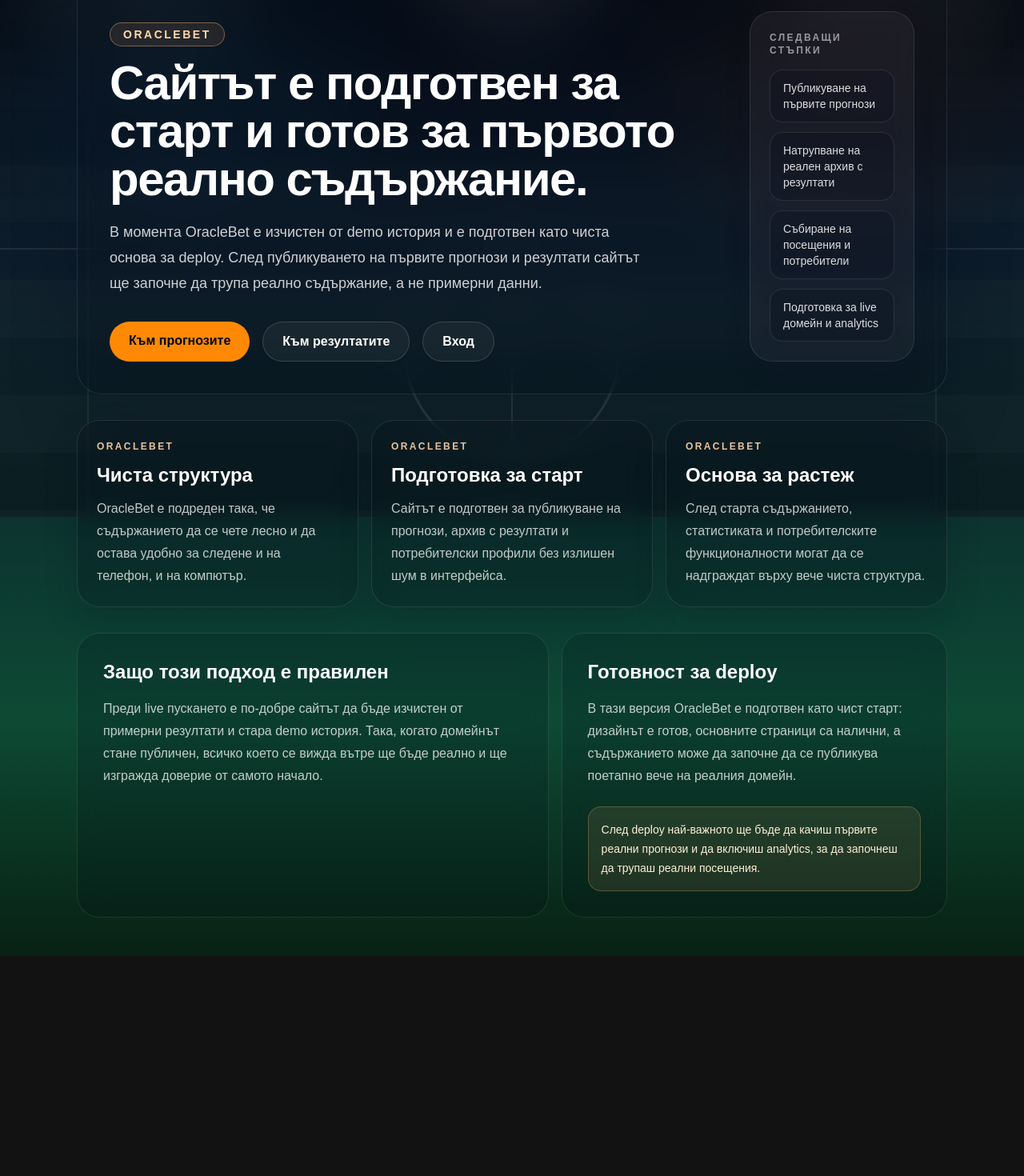
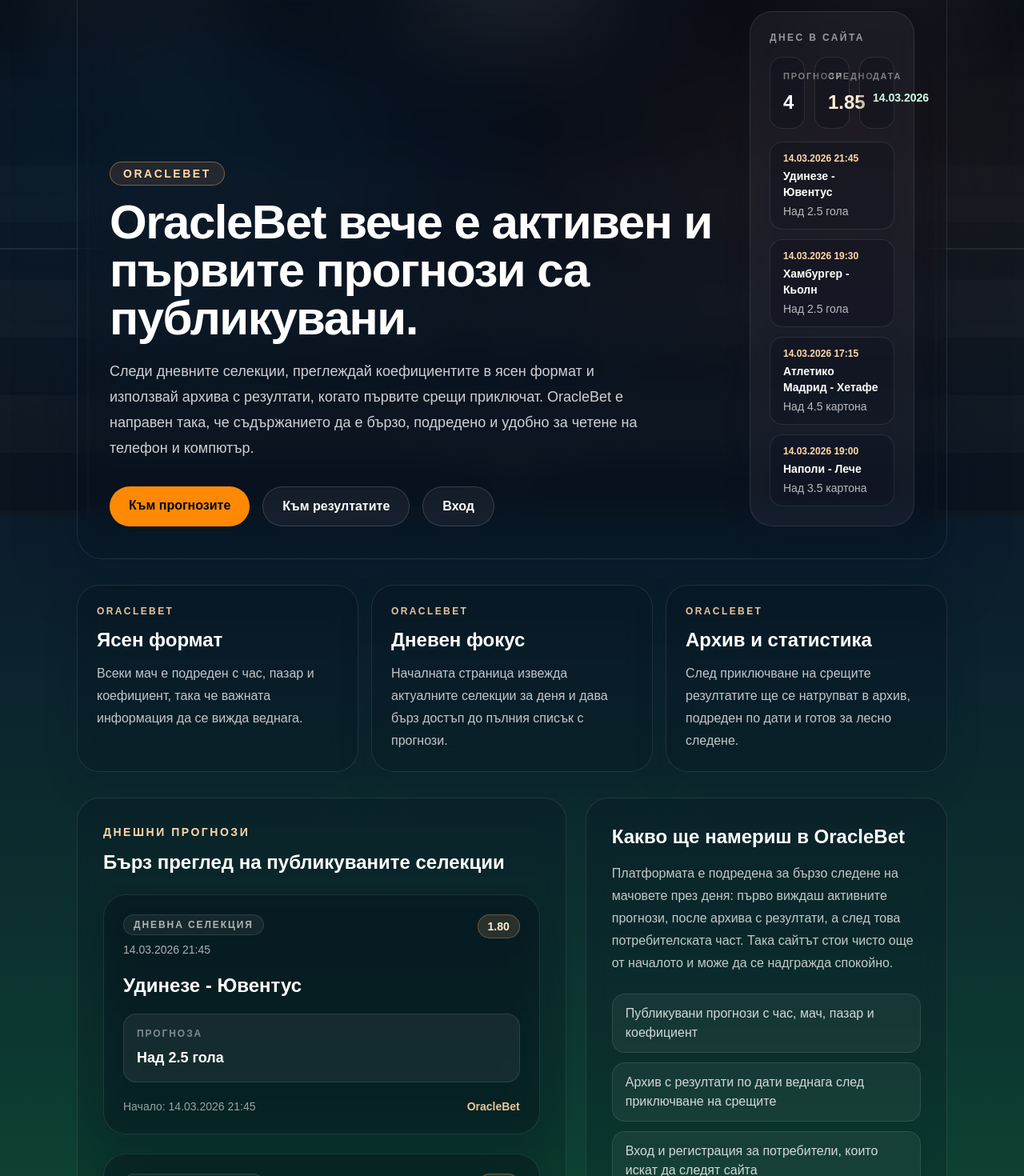
Before and after one commit to donkovski/oraclebet, a Next.js app: page / in a window 1280 px wide. Shown: the part 154-1624 px from the top of the page at 80% size. Before the commit the page ends 1349 px from the top, so only its background shows below. Built offline with nearby package versions, Linux system fonts and the light colour scheme; no server answers.

Commit message:
Activate site and add first predictions

```diff
--- a/app/bezplatni/page.tsx
+++ b/app/bezplatni/page.tsx
@@ -11,12 +11,12 @@
             Прогнози
           </p>
           <h1 className="mt-4 text-4xl font-black tracking-tight text-white md:text-5xl">
-            Първите прогнози ще бъдат публикувани скоро.
+            В момента няма активни прогнози.
           </h1>
           <p className="mt-4 max-w-2xl leading-7 text-white/75">
-            Страницата е подготвена за live съдържание, но demo прогнозите са
-            премахнати, за да може сайтът да стартира чисто. Когато добавиш
-            първите реални селекции, те ще се покажат тук автоматично.
+            Когато има нови селекции за деня, те ще се появят тук автоматично.
+            Провери отново по-късно или влез в профила си, за да следиш сайта
+            по-лесно.
           </p>
 
           <div className="mt-8 flex flex-wrap gap-4">
@@ -42,9 +42,9 @@
   const averageOdds = (
     predictions.reduce((sum, item) => sum + Number(item.odds), 0) / totalPredictions
   ).toFixed(2)
-  const highestOdds = Math.max(...predictions.map((item) => Number(item.odds))).toFixed(2)
   const featuredPrediction = predictions[0]
   const remainingPredictions = predictions.slice(1)
+  const activeDate = featuredPrediction.kickoff.split(" ")[0]
 
   return (
     <main className="space-y-8">
@@ -55,12 +55,12 @@
               Актуални прогнози
             </p>
             <h1 className="mt-4 text-4xl font-black tracking-tight text-white md:text-5xl">
-              Прогнози за бърз преглед и лесно следене всеки ден.
+              Днешните селекции са вече публикувани.
             </h1>
             <p className="mt-4 max-w-2xl leading-7 text-white/75">
-              Тук виждаш актуалните селекции в ясен betting формат. Идеята е
-              потребителят да хване най-важното веднага: мач, прогноза и
-              коефициент, без да се губи в излишни елементи.
+              Тук виждаш актуалните прогнози за деня в ясен формат с час,
+              пазар и коефициент. Идеята е най-важното да се вижда веднага,
+              без излишен шум и без да губиш време в дълги списъци.
             </p>
           </div>
 
@@ -79,9 +79,9 @@
             </div>
             <div className="rounded-2xl border border-white/10 bg-white/6 p-4 text-center">
               <p className="text-xs font-semibold uppercase tracking-[0.16em] text-white/45">
-                Макс
+                Дата
               </p>
-              <p className="mt-2 text-2xl font-bold text-emerald-100">{highestOdds}</p>
+              <p className="mt-2 text-lg font-bold text-emerald-100">{activeDate}</p>
             </div>
           </div>
         </div>
@@ -96,7 +96,16 @@
             {featuredPrediction.match}
           </h2>
 
-          <div className="mt-6 grid gap-4 md:grid-cols-2">
+          <div className="mt-6 grid gap-4 md:grid-cols-3">
+            <div className="rounded-2xl border border-white/10 bg-white/6 p-5">
+              <p className="text-xs font-semibold uppercase tracking-[0.16em] text-white/45">
+                Начало
+              </p>
+              <p className="mt-3 text-xl font-bold text-white">
+                {featuredPrediction.kickoff}
+              </p>
+            </div>
+
             <div className="rounded-2xl border border-white/10 bg-white/6 p-5">
               <p className="text-xs font-semibold uppercase tracking-[0.16em] text-white/45">
                 Прогноза
@@ -118,8 +127,8 @@
 
           <p className="mt-6 max-w-2xl leading-7 text-white/72">
             Акцентът на деня е изведен отделно, за да се вижда още при първото
-            отваряне на страницата, а останалите прогнози остават подредени и
-            лесни за сравнение.
+            отваряне на страницата, а останалите селекции остават подредени
+            отдолу за бърз преглед и лесно сравнение.
           </p>
         </article>
 
@@ -128,6 +137,7 @@
             <PredictionCard
               key={`${item.match}-${item.prediction}`}
               match={item.match}
+              kickoff={item.kickoff}
               prediction={item.prediction}
               odds={item.odds}
             />
@@ -157,6 +167,7 @@
             <PredictionCard
               key={`full-${item.match}-${item.prediction}`}
               match={item.match}
+              kickoff={item.kickoff}
               prediction={item.prediction}
               odds={item.odds}
             />
--- a/app/page.tsx
+++ b/app/page.tsx
@@ -1,28 +1,34 @@
 import Link from "next/link"
+import PredictionCard from "../components/PredictionCard"
+import { predictions } from "../data/predictions"
 
 const highlights = [
   {
-    title: "Чиста структура",
-    text: "OracleBet е подреден така, че съдържанието да се чете лесно и да остава удобно за следене и на телефон, и на компютър.",
+    title: "Ясен формат",
+    text: "Всеки мач е подреден с час, пазар и коефициент, така че важната информация да се вижда веднага.",
   },
   {
-    title: "Подготовка за старт",
-    text: "Сайтът е подготвен за публикуване на прогнози, архив с резултати и потребителски профили без излишен шум в интерфейса.",
+    title: "Дневен фокус",
+    text: "Началната страница извежда актуалните селекции за деня и дава бърз достъп до пълния списък с прогнози.",
   },
   {
-    title: "Основа за растеж",
-    text: "След старта съдържанието, статистиката и потребителските функционалности могат да се надграждат върху вече чиста структура.",
+    title: "Архив и статистика",
+    text: "След приключване на срещите резултатите ще се натрупват в архив, подреден по дати и готов за лесно следене.",
   },
 ]
 
-const nextSteps = [
-  "Публикуване на първите прогнози",
-  "Натрупване на реален архив с резултати",
-  "Събиране на посещения и потребители",
-  "Подготовка за live домейн и analytics",
-]
+export default function Home() {
+  const totalPredictions = predictions.length
+  const averageOdds =
+    totalPredictions === 0
+      ? "0.00"
+      : (
+          predictions.reduce((sum, item) => sum + Number(item.odds), 0) / totalPredictions
+        ).toFixed(2)
+  const firstKickoff = predictions[0]?.kickoff ?? ""
+  const activeDate = firstKickoff ? firstKickoff.split(" ")[0] : "Няма дата"
+  const previewPredictions = predictions.slice(0, 3)
 
-export default function Home() {
   return (
     <main className="space-y-8">
       <section className="rounded-[32px] border border-white/10 bg-slate-950/20 p-8 shadow-[0_24px_80px_rgba(8,15,34,0.28)] backdrop-blur-xl md:p-10">
@@ -33,14 +39,14 @@
             </p>
 
             <h1 className="text-5xl font-black tracking-tight text-white md:text-6xl">
-              Сайтът е подготвен за старт и готов за първото реално съдържание.
+              OracleBet вече е активен и първите прогнози са публикувани.
             </h1>
 
             <p className="mt-5 max-w-2xl text-lg leading-8 text-white/80">
-              В момента OracleBet е изчистен от demo история и е подготвен като
-              чиста основа за deploy. След публикуването на първите прогнози и
-              резултати сайтът ще започне да трупа реално съдържание, а не
-              примерни данни.
+              Следи дневните селекции, преглеждай коефициентите в ясен формат и
+              използвай архива с резултати, когато първите срещи приключат.
+              OracleBet е направен така, че съдържанието да е бързо, подредено
+              и удобно за четене на телефон и компютър.
             </p>
 
             <div className="mt-8 flex flex-wrap gap-4">
@@ -67,16 +73,39 @@
 
           <div className="rounded-[28px] border border-white/10 bg-white/5 p-6 text-sm text-white/75 shadow-[0_12px_32px_rgba(15,23,42,0.16)] backdrop-blur-lg lg:max-w-sm">
             <p className="text-xs font-semibold uppercase tracking-[0.2em] text-white/55">
-              Следващи стъпки
+              Днес в сайта
             </p>
 
+            <div className="mt-4 grid grid-cols-3 gap-3">
+              <div className="rounded-2xl border border-white/10 bg-slate-950/20 px-4 py-4 text-center">
+                <p className="text-[11px] font-semibold uppercase tracking-[0.16em] text-white/45">
+                  Прогнози
+                </p>
+                <p className="mt-2 text-2xl font-bold text-white">{totalPredictions}</p>
+              </div>
+              <div className="rounded-2xl border border-white/10 bg-slate-950/20 px-4 py-4 text-center">
+                <p className="text-[11px] font-semibold uppercase tracking-[0.16em] text-white/45">
+                  Средно
+                </p>
+                <p className="mt-2 text-2xl font-bold text-orange-100">{averageOdds}</p>
+              </div>
+              <div className="rounded-2xl border border-white/10 bg-slate-950/20 px-4 py-4 text-center">
+                <p className="text-[11px] font-semibold uppercase tracking-[0.16em] text-white/45">
+                  Дата
+                </p>
+                <p className="mt-2 text-sm font-bold text-emerald-100">{activeDate}</p>
+              </div>
+            </div>
+
             <div className="mt-4 space-y-3">
-              {nextSteps.map((item) => (
+              {predictions.map((item) => (
                 <div
-                  key={item}
-                  className="rounded-2xl border border-white/10 bg-slate-950/20 px-4 py-3 text-white/85"
+                  key={`${item.match}-${item.kickoff}`}
+                  className="rounded-2xl border border-white/10 bg-slate-950/20 px-4 py-3"
                 >
-                  {item}
+                  <p className="text-xs font-semibold text-orange-200">{item.kickoff}</p>
+                  <p className="mt-1 font-semibold text-white">{item.match}</p>
+                  <p className="mt-1 text-white/70">{item.prediction}</p>
                 </div>
               ))}
             </div>
@@ -99,30 +128,51 @@
         ))}
       </section>
 
-      <section className="grid gap-4 lg:grid-cols-[1.1fr_0.9fr]">
+      <section className="grid gap-6 xl:grid-cols-[1.15fr_0.85fr]">
         <div className="rounded-[28px] border border-white/10 bg-slate-950/15 p-6 backdrop-blur-lg md:p-8">
-          <h2 className="text-2xl font-bold text-white">
-            Защо този подход е правилен
+          <p className="text-sm font-semibold uppercase tracking-[0.18em] text-orange-200">
+            Днешни прогнози
+          </p>
+          <h2 className="mt-3 text-2xl font-bold text-white">
+            Бърз преглед на публикуваните селекции
           </h2>
-          <p className="mt-4 max-w-2xl leading-7 text-white/75">
-            Преди live пускането е по-добре сайтът да бъде изчистен от примерни
-            резултати и стара demo история. Така, когато домейнът стане публичен,
-            всичко което се вижда вътре ще бъде реално и ще изгражда доверие от
-            самото начало.
-          </p>
+          <div className="mt-6 grid gap-6">
+            {previewPredictions.map((item) => (
+              <PredictionCard
+                key={`${item.match}-${item.kickoff}`}
+                match={item.match}
+                kickoff={item.kickoff}
+                prediction={item.prediction}
+                odds={item.odds}
+              />
+            ))}
+          </div>
         </div>
 
         <div className="rounded-[28px] border border-white/10 bg-slate-950/15 p-6 backdrop-blur-lg md:p-8">
-          <h2 className="text-2xl font-bold text-white">Готовност за deploy</h2>
-          <p className="mt-4 leading-7 text-white/75">
-            В тази версия OracleBet е подготвен като чист старт: дизайнът е
-            готов, основните страници са налични, а съдържанието може да започне
-            да се публикува поетапно вече на реалния домейн.
+          <h2 className="text-2xl font-bold text-white">
+            Какво ще намериш в OracleBet
+          </h2>
+          <p className="mt-4 max-w-2xl leading-7 text-white/75">
+            Платформата е подредена за бързо следене на мачовете през деня:
+            първо виждаш активните прогнози, после архива с резултати, а след
+            това потребителската част. Така сайтът стои чисто още от началото и
+            може да се надгражда спокойно.
           </p>
 
-          <div className="mt-6 rounded-2xl border border-orange-300/25 bg-orange-300/10 p-4 text-sm leading-6 text-orange-100">
-            След deploy най-важното ще бъде да качиш първите реални прогнози и да
-            включиш analytics, за да започнеш да трупаш реални посещения.
+          <div className="mt-6 space-y-3">
+            <div className="rounded-2xl border border-white/10 bg-white/5 px-4 py-3 text-white/80">
+              Публикувани прогнози с час, мач, пазар и коефициент
+            </div>
+            <div className="rounded-2xl border border-white/10 bg-white/5 px-4 py-3 text-white/80">
+              Архив с резултати по дати веднага след приключване на срещите
+            </div>
+            <div className="rounded-2xl border border-white/10 bg-white/5 px-4 py-3 text-white/80">
+              Вход и регистрация за потребители, които искат да следят сайта
+            </div>
+            <div className="rounded-2xl border border-orange-300/25 bg-orange-300/10 px-4 py-3 text-orange-100">
+              Следващата стъпка е трупане на реални резултати, трафик и analytics
+            </div>
           </div>
         </div>
       </section>
--- a/components/PredictionCard.tsx
+++ b/components/PredictionCard.tsx
@@ -1,16 +1,20 @@
 type Props = {
   match: string
+  kickoff: string
   prediction: string
   odds: string
 }
 
-export default function PredictionCard({ match, prediction, odds }: Props) {
+export default function PredictionCard({ match, kickoff, prediction, odds }: Props) {
   return (
     <article className="group rounded-[28px] border border-white/10 bg-slate-950/24 p-6 shadow-[0_18px_40px_rgba(8,15,34,0.2)] backdrop-blur-xl transition duration-200 hover:-translate-y-0.5 hover:border-orange-300/45 hover:bg-slate-950/32">
       <div className="flex items-start justify-between gap-4">
-        <span className="inline-flex rounded-full border border-white/10 bg-white/6 px-3 py-1 text-xs font-semibold uppercase tracking-[0.16em] text-white/65">
-          Дневна селекция
-        </span>
+        <div className="space-y-2">
+          <span className="inline-flex rounded-full border border-white/10 bg-white/6 px-3 py-1 text-xs font-semibold uppercase tracking-[0.16em] text-white/65">
+            Дневна селекция
+          </span>
+          <p className="text-sm font-medium text-white/65">{kickoff}</p>
+        </div>
 
         <div className="rounded-full border border-orange-300/30 bg-orange-300/14 px-3 py-1 text-sm font-bold text-orange-100">
           {odds}
@@ -27,7 +31,7 @@
       </div>
 
       <div className="mt-5 flex items-center justify-between gap-3 text-sm text-white/58">
-        <span>Подредено за бърз преглед</span>
+        <span>Начало: {kickoff}</span>
         <span className="font-semibold text-orange-200/90">OracleBet</span>
       </div>
     </article>
--- a/components/VipPageClient.tsx
+++ b/components/VipPageClient.tsx
@@ -87,6 +87,7 @@
               <PredictionCard
                 key={`${item.match}-${item.prediction}`}
                 match={item.match}
+                kickoff={item.kickoff}
                 prediction={item.prediction}
                 odds={item.odds}
               />
@@ -193,6 +194,7 @@
                 <PredictionCard
                   key={`${item.match}-${item.prediction}`}
                   match={item.match}
+                  kickoff={item.kickoff}
                   prediction={item.prediction}
                   odds={item.odds}
                 />
--- a/data/predictions.ts
+++ b/data/predictions.ts
@@ -1,5 +1,31 @@
 export const predictions: Array<{
   match: string
+  kickoff: string
   prediction: string
   odds: string
-}> = []
+}> = [
+  {
+    match: "Удинезе - Ювентус",
+    kickoff: "14.03.2026 21:45",
+    prediction: "Над 2.5 гола",
+    odds: "1.80",
+  },
+  {
+    match: "Хамбургер - Кьолн",
+    kickoff: "14.03.2026 19:30",
+    prediction: "Над 2.5 гола",
+    odds: "1.80",
+  },
+  {
+    match: "Атлетико Мадрид - Хетафе",
+    kickoff: "14.03.2026 17:15",
+    prediction: "Над 4.5 картона",
+    odds: "1.80",
+  },
+  {
+    match: "Наполи - Лече",
+    kickoff: "14.03.2026 19:00",
+    prediction: "Над 3.5 картона",
+    odds: "2.00",
+  },
+]
--- a/data/vipPredictions.ts
+++ b/data/vipPredictions.ts
@@ -1,16 +1,19 @@
 export const vipPredictions = [
   {
     match: "Интер vs Милан",
+    kickoff: "15.03.2026 21:45",
     prediction: "Над 2.5 гола",
     odds: "1.90",
   },
   {
     match: "Реал Мадрид vs Севиля",
+    kickoff: "16.03.2026 22:00",
     prediction: "1 + Над 1.5",
     odds: "1.75",
   },
   {
     match: "Байерн vs Дортмунд",
+    kickoff: "15.03.2026 19:30",
     prediction: "Гол/Гол",
     odds: "1.68",
   },
```
Also changed, not shown: app/rezultati/page.tsx (+4 -5 lines).
